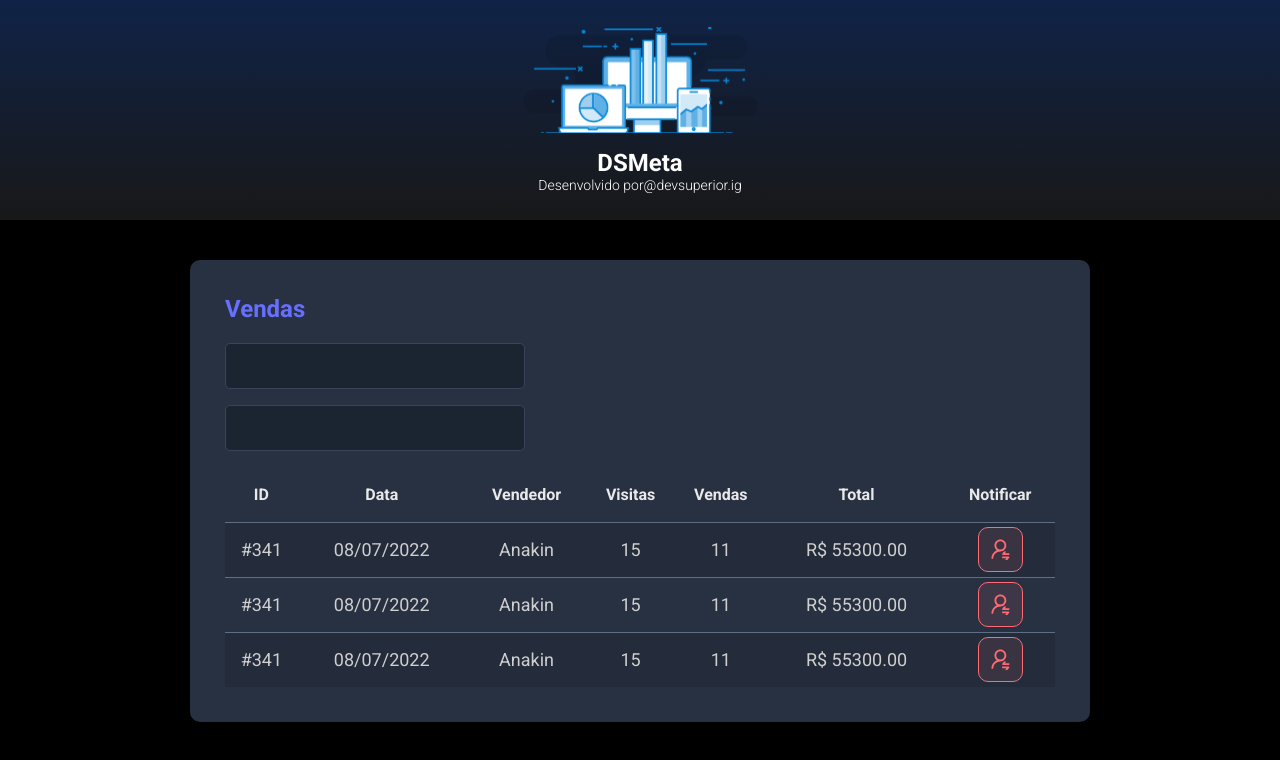
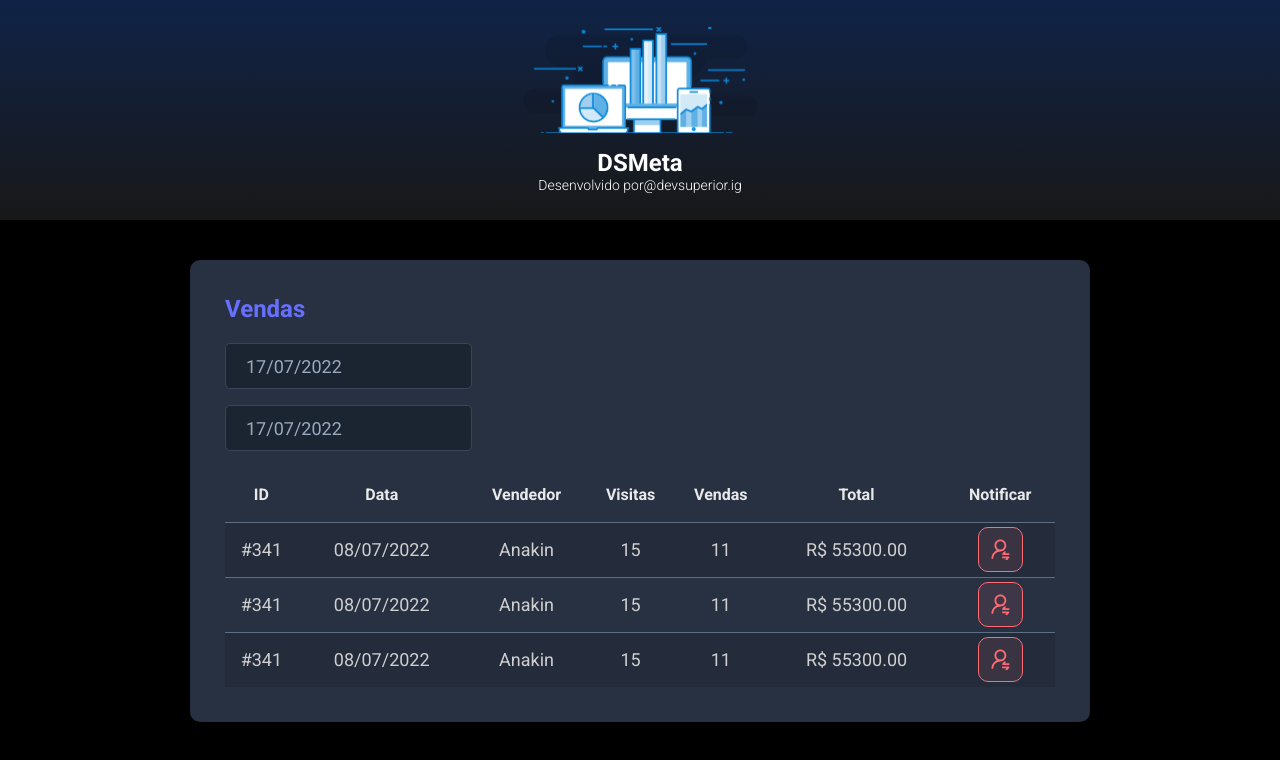
Before and after one commit to onvito/dsmeta-full, a React (Vite) app in the folder frontend/: page / in a window 1280 px wide. Shown: the top 760 px of the page. Built offline with nearby package versions, Linux system fonts and the light colour scheme.

Commit message:
add datepicker

```diff
--- a/frontend/package.json
+++ b/frontend/package.json
@@ -9,7 +9,9 @@
     "preview": "vite preview"
   },
   "dependencies": {
+    "@types/react-datepicker": "4.4.2",
     "react": "^18.2.0",
+    "react-datepicker": "4.8.0",
     "react-dom": "^18.2.0"
   },
   "devDependencies": {
--- a/frontend/src/components/SalesCard/index.tsx
+++ b/frontend/src/components/SalesCard/index.tsx
@@ -1,5 +1,7 @@
-import NotificationButton from '../NotificationButton';
-import './styles.css'
+import NotificationButton from "../NotificationButton";
+import DatePicker from "react-datepicker";
+import "react-datepicker/dist/react-datepicker.css";
+import "./styles.css";
 
 function SalesCard() {
   return (
@@ -8,10 +10,20 @@
         <h2 className="dsmeta-sales-title">Vendas</h2>
         <div>
           <div className="dsmeta-form-control-container">
-                <input className="dsmeta-form-control" type="text" />
+            <DatePicker
+              selected={new Date()}
+              onChange={(date: Date) => {}}
+              className="dsmeta-form-control"
+              dateFormat="dd/MM/yyyy"
+            />
           </div>
           <div className="dsmeta-form-control-container">
-                <input className="dsmeta-form-control" type="text" />
+            <DatePicker
+              selected={new Date()}
+              onChange={(date: Date) => {}}
+              className="dsmeta-form-control"
+              dateFormat="dd/MM/yyyy"
+            />
           </div>
         </div>
 
@@ -69,10 +81,8 @@
                 </td>
               </tr>
             </tbody>
-
           </table>
         </div>
-
       </div>
     </>
   );
```
Also changed, not shown: 1 other file (tests, documents, lock files or other folders). Lines whose indentation alone changed are shown as unchanged.
